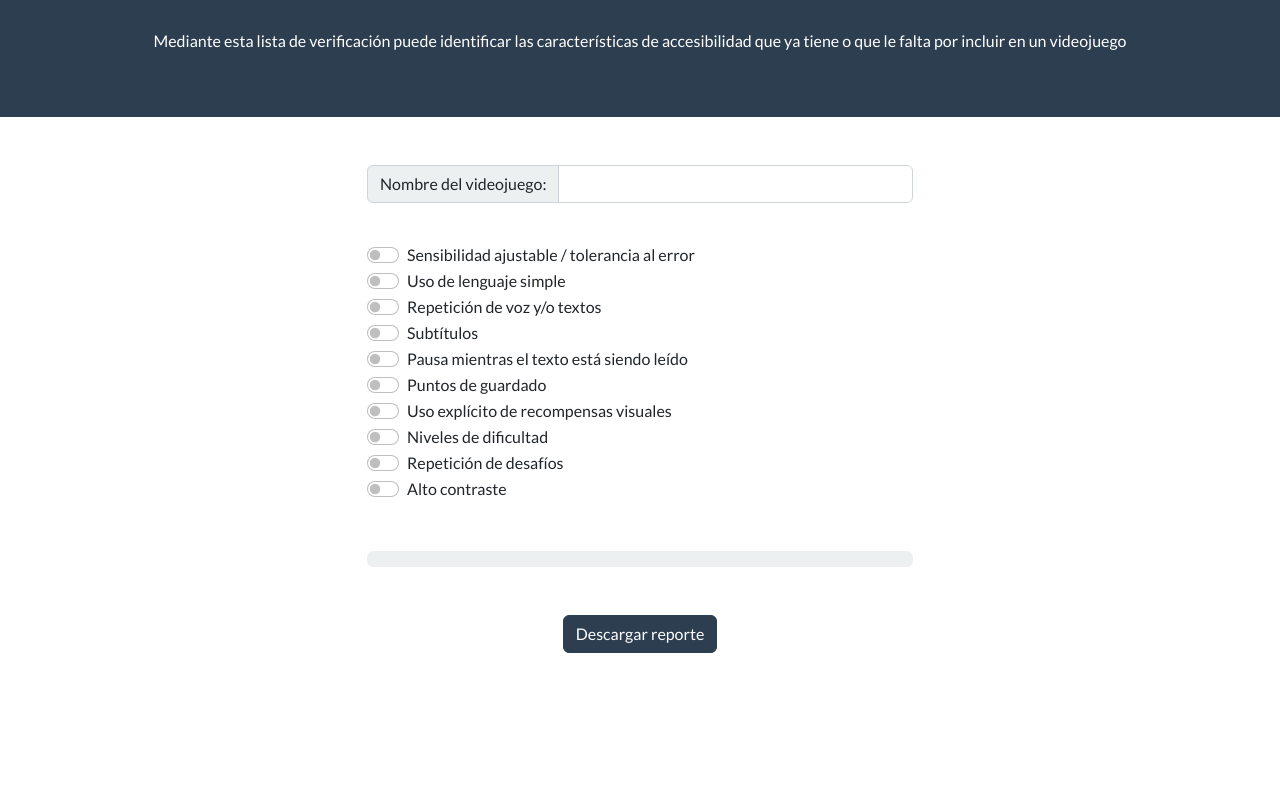
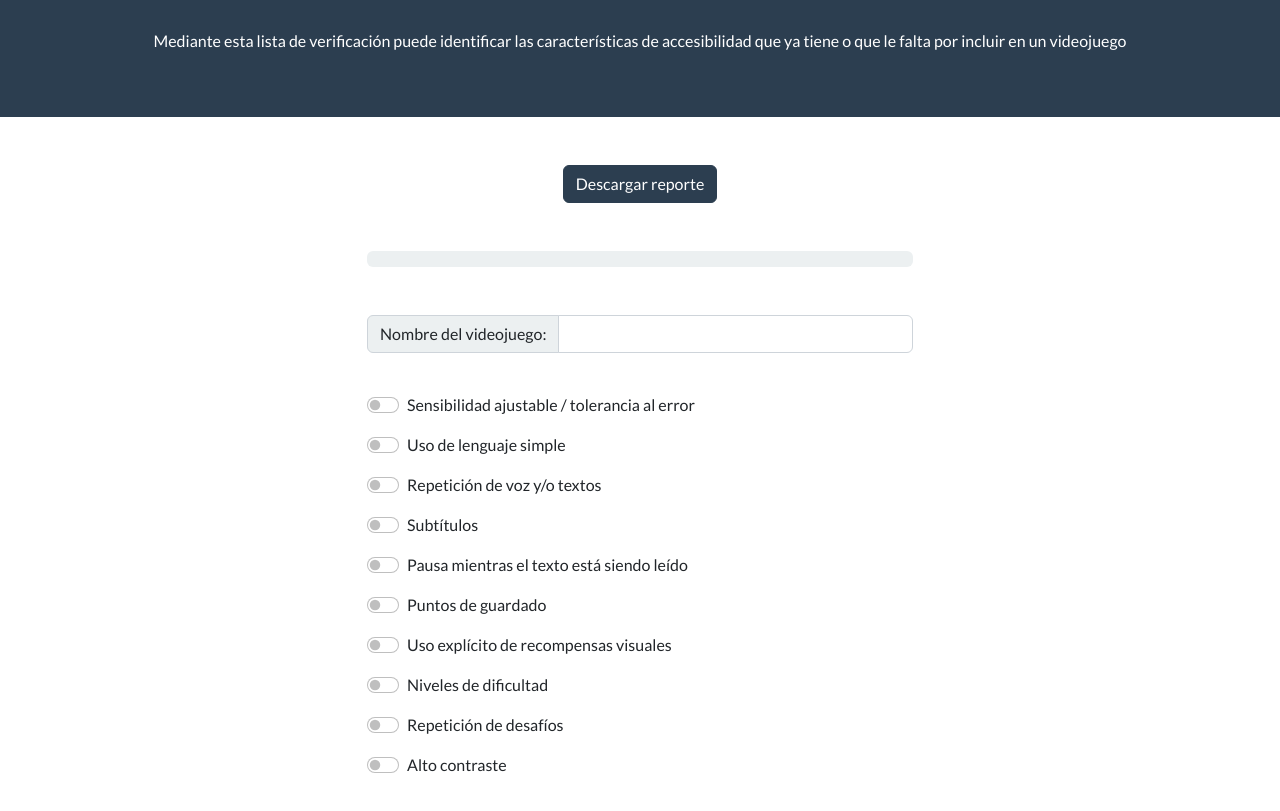
Before and after one commit to JuanCamiloRV16/checkavi, a plain HTML site: page index.html in a window 1280 px wide. Shown: the part 99-910 px from the top of the page. Before the commit the page ends 800 px from the top, so only its background shows below. Drawn offline with nearby package versions, Linux system fonts and the light colour scheme.

Commit message:
Change the progress bar and report button position. Add spaces and success color to the bar.

```diff
--- a/index.html
+++ b/index.html
@@ -25,7 +25,24 @@
 				<p>Mediante esta lista de verificación puede identificar las características de accesibilidad que ya tiene o que le falta por incluir en un videojuego</p>
 			</div>
 		</div>
-
+		<br>
+		<br>
+		<div class="row text-center">
+			<div class="col-sm-12">
+				<button onclick="exportPDF();" type="button" class="btn btn-primary">Descargar reporte</button>
+			</div>
+		</div>
+		<div class="container mt-5">
+			<div class="row justify-content-md-center">
+				<div class="col-6">
+					<div class="progress">
+						<div id="bar" class="progress-bar progress-bar-striped active" role="progressbar"
+							aria-valuenow="0" aria-valuemin="0" aria-valuemax="100" style="width: 0%">
+						</div>
+					</div>
+				</div>
+			</div>
+		</div>
 		<div class="container mt-5">
 			<div class="row justify-content-md-center">
 				<div class="col-6">
@@ -39,66 +56,49 @@
 			<br>
 			<div class="row justify-content-md-center">
 				<div class="col-6">
-					<div class="form-check form-switch">
+					<div class="form-check form-switch mb-3">
 						<input class="form-check-input" type="checkbox" id="flexSwitchCheckDefault" value="12">
 						<label class="form-check-label" for="flexSwitchCheckDefault" data-toggle="tooltip" title="No hay un nivel de sensibilidad para todos los jugadores. Por eso es importante tener la sensibilidad de los controles.">Sensibilidad ajustable / tolerancia al error</label>
 					</div>
-					<div class="form-check form-switch">
+					<div class="form-check form-switch mb-3">
 						<input class="form-check-input" type="checkbox" id="flexSwitchCheckDefault" value="12">
 						<label class="form-check-label" for="flexSwitchCheckDefault" data-toggle="tooltip" title="Utilizando lenguaje especifico puede causar que el jugador no entienda de las instrucciones para continuar con el videojuego. Por eso se recomienda usar lenguaje que es simple de seguir y términos que la mayoría de los jugadores puedan entender.">Uso de lenguaje simple</label>
 					</div>
-					<div class="form-check form-switch">
+					<div class="form-check form-switch mb-3">
 						<input class="form-check-input" type="checkbox" id="flexSwitchCheckDefault" value="12">
 						<label class="form-check-label" for="flexSwitchCheckDefault" data-toggle="tooltip" title="La repetición de mensajes o textos de un videojuego con útiles para textos que son difíciles de seguir.">Repetición de voz y/o textos</label>
 					</div>
-					<div class="form-check form-switch">
+					<div class="form-check form-switch mb-3">
 						<input class="form-check-input" type="checkbox" id="flexSwitchCheckDefault" value="7">
 						<label class="form-check-label" for="flexSwitchCheckDefault" data-toggle="tooltip" title="Los subtítulos son útiles para personas con discapacidades auditivas.">Subtítulos</label>
 					</div>
-					<div class="form-check form-switch">
+					<div class="form-check form-switch mb-3">
 						<input class="form-check-input" type="checkbox" id="flexSwitchCheckDefault" value="12">
 						<label class="form-check-label" for="flexSwitchCheckDefault" data-toggle="tooltip" title="Es útil tener la función de pausar la ejecución de un texto ya que estoy da más tiempo para leer instrucciones o diálogos del videojuego.">Pausa mientras el texto está siendo leído</label>
 					</div>
-					<div class="form-check form-switch">
+					<div class="form-check form-switch mb-3">
 						<input class="form-check-input" type="checkbox" id="flexSwitchCheckDefault" value="7">
 						<label class="form-check-label" for="flexSwitchCheckDefault" data-toggle="tooltip" title="Algunos jugadores tienen dificultad de mantener jugando por largos periodos de tiempo. Por eso es importante implementar puntos para guardar el juego.">Puntos de guardado</label>
 					</div>
-					<div class="form-check form-switch">
+					<div class="form-check form-switch mb-3">
 						<input class="form-check-input" type="checkbox" id="flexSwitchCheckDefault" value="7">
 						<label class="form-check-label" for="flexSwitchCheckDefault" data-toggle="tooltip" title="Las personas con varios tipos de discapacidades de aprendizaje requieren recibir recompensas explicitas visuales o auditivas como una motivación de mantener su motivación en el juego.">Uso explícito de recompensas visuales</label>
 					</div>
-					<div class="form-check form-switch">
+					<div class="form-check form-switch mb-3">
 						<input class="form-check-input" type="checkbox" id="flexSwitchCheckDefault" value="12">
 						<label class="form-check-label" for="flexSwitchCheckDefault" data-toggle="tooltip" title="La habilidad de modificar el grado de dificultad del videojuego.">Niveles de dificultad</label>
 					</div>
-					<div class="form-check form-switch">
+					<div class="form-check form-switch mb-3">
 						<input class="form-check-input" type="checkbox" id="flexSwitchCheckDefault" value="12">
 						<label class="form-check-label" for="flexSwitchCheckDefault" data-toggle="tooltip" title="Muchas veces los jugadores no tienen la habilidad necesaria para superar los desafíos del videojuego. Por esta razón es importante que los desafíos de puedan repetir varias veces.">Repetición de desafíos</label>
 					</div>
-					<div class="form-check form-switch">
+					<div class="form-check form-switch mb-3">
 						<input class="form-check-input" type="checkbox" id="flexSwitchCheckDefault" value="7">
 						<label class="form-check-label" for="flexSwitchCheckDefault" data-toggle="Personas con baja visión usualmente tienen dificultad en apreciar las escenas de un videojuego. Por eso es útil poder modificar el contraste u otras características graficas de un videojuego.">Alto contraste</label>
 					</div>
 				</div>
 			</div>
 			<br>
-			<br>
-			<div class="row justify-content-md-center">
-				<div class="col-6">
-					<div class="progress">
-						<div id="bar" class="progress-bar progress-bar-striped active" role="progressbar"
-							aria-valuenow="0" aria-valuemin="0" aria-valuemax="100" style="width: 0%">
-						</div>
-					</div>
-				</div>
-			</div>
-			<br>
-			<br>
-		</div>
-	</div>
-	<div class="row text-center">
-		<div class="col-sm-12">
-			<button onclick="exportPDF();" type="button" class="btn btn-primary">Descargar reporte</button>
 		</div>
 	</div>
 
@@ -107,8 +107,14 @@
 			var emptyValue = 0;
 			$('input:checked').each(function () {
 				emptyValue += parseInt($(this).val());
+				if(emptyValue == 100){
+					$('.progress-bar').css('background-color', "#008000")
+				} else {
+					$('.progress-bar').css('background-color', "#162B4E")
+				}
 			});
 			$('.progress-bar').css('width', emptyValue + '%').attr('aria-valuenow', emptyValue).html(emptyValue + '%');;
+
 		});
 
 		function exportPDF() {
```
